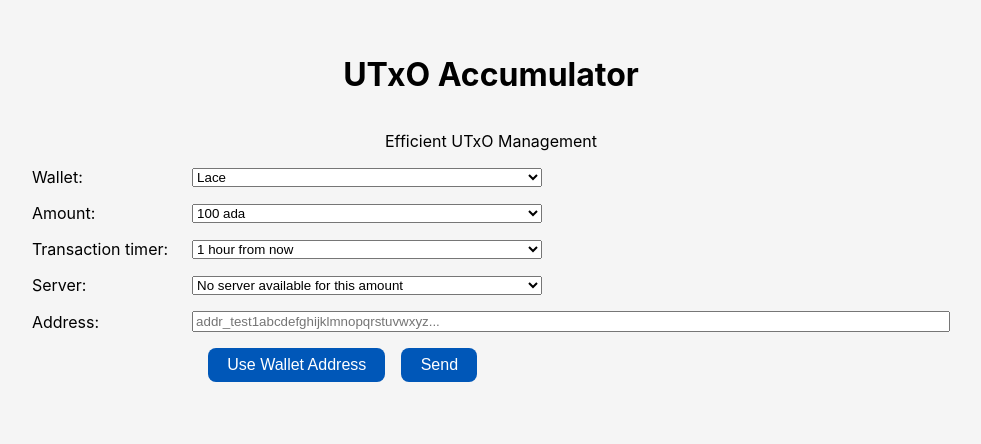
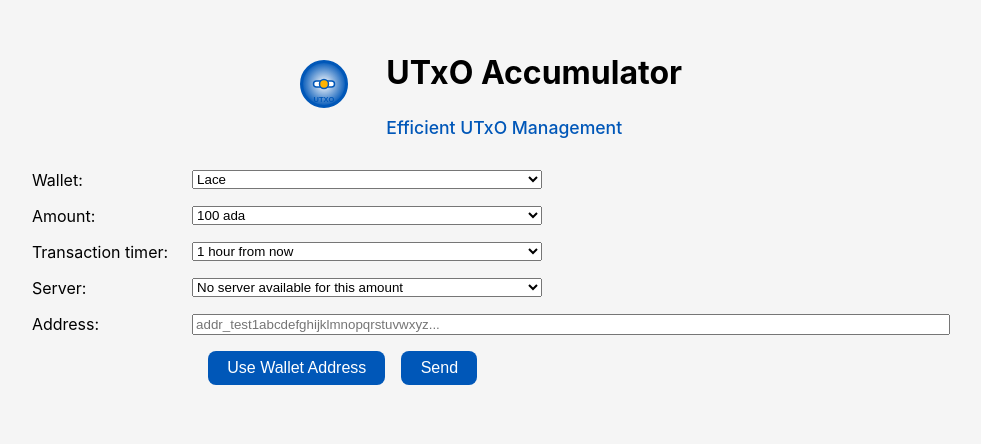
Before and after one commit to zkFold/utxo-accumulator-server, a website built with Vite: page web/ui/index.html in a window 1280 px wide. Shown: the part 164-608 px from the top of the page, without its empty margins (149-1130 px from the left). Built offline with nearby package versions, Linux system fonts and the light colour scheme; no server answers; files whose address does not match are found by name.

Commit message:
UI updates

```diff
--- a/web/ui/branding.css
+++ b/web/ui/branding.css
@@ -17,8 +17,31 @@ button {
   gap: 1em;
   margin-bottom: 2em;
 }
+.app-header {
+  display: flex;
+  align-items: center;
+  gap: 1.2em;
+  margin-bottom: 2em;
+}
 #app-logo {
   height: 48px;
   width: auto;
   display: none;
 }
+.app-logo {
+  height: 48px;
+  width: 48px;
+  object-fit: contain;
+  margin-right: 1.2em;
+}
+.app-title {
+  font-size: 2em;
+  font-weight: bold;
+  margin: 0;
+}
+.app-subtitle {
+  font-size: 1.1em;
+  color: var(--primary-color, #0057b8);
+  margin-top: 0.2em;
+  font-weight: 500;
+}
--- a/web/ui/branding.js
+++ b/web/ui/branding.js
@@ -9,7 +9,7 @@ export const BRANDING = {
     // Add more labels as needed
   },
   // Logo (set to empty string for no logo)
-  logoUrl: "logo.png",
+  logoUrl: "logo.svg",
   // Main style variables
   styles: {
     primaryColor: "#0057b8",
--- a/web/ui/index.ts
+++ b/web/ui/index.ts
@@ -6,15 +6,19 @@ import { parseAccumulationValue, setResultMessage, clearResultMessage, isValidPr
 import { walletSelect, serverSelect, amountSelect, addressInputGrid, fillAddrBtn, sendBtn, resultDivGrid, title, subtitle, initUILayout, removalTimeSelect } from './ui';
 
 // Set up branding: logo, title, styles, and labels
-document.getElementById('app-title')!.textContent = BRANDING.appTitle;
+document.getElementById('app-title')!.textContent = BRANDING.title;
 document.title = BRANDING.title;
-const logoEl = document.getElementById('app-logo') as HTMLImageElement;
-if (BRANDING.logoUrl) {
-  logoEl.src = BRANDING.logoUrl;
-  logoEl.style.display = 'inline';
-} else {
-  logoEl.style.display = 'none';
-}
+// Set favicon dynamically from BRANDING.logoUrl
+(function setFavicon() {
+  let favicon = document.querySelector('link[rel~="icon"]') as HTMLLinkElement | null;
+  if (!favicon) {
+    favicon = document.createElement('link');
+    favicon.rel = 'icon';
+    document.head.appendChild(favicon);
+  }
+  favicon.type = BRANDING.logoUrl.endsWith('.svg') ? 'image/svg+xml' : 'image/png';
+  favicon.href = BRANDING.logoUrl;
+})();
 // Inject style variables
 const styleVars = BRANDING.styles;
 for (const key in styleVars) {
--- a/web/ui/ui.ts
+++ b/web/ui/ui.ts
@@ -63,19 +63,52 @@ resultDivGrid.style.minHeight = '1.5em';
 resultDivGrid.style.maxWidth = '750px';
 resultDivGrid.style.overflowWrap = 'break-word';
 
+// --- HEADER CREATION ---
+export const logo = document.createElement('img');
+logo.src = BRANDING.logoUrl;
+logo.alt = 'Logo';
+logo.className = 'app-logo';
+logo.style.height = '48px';
+logo.style.width = '48px';
+logo.style.objectFit = 'contain';
+logo.style.marginRight = '1.2em';
+
+export const header = document.createElement('div');
+header.className = 'app-header';
+header.style.display = 'flex';
+header.style.alignItems = 'center';
+header.style.gap = '1.2em';
+
+const titleBlock = document.createElement('div');
+titleBlock.style.display = 'flex';
+titleBlock.style.flexDirection = 'column';
+titleBlock.appendChild(title);
+titleBlock.appendChild(subtitle);
+
+header.appendChild(logo);
+header.appendChild(titleBlock);
+
 // Set up the UI layout and structure
 export function initUILayout() {
   document.body.innerHTML = '';
+  // Create a single flex column container for header and content
+  const pageContainer = document.createElement('div');
+  pageContainer.style.display = 'flex';
+  pageContainer.style.flexDirection = 'column';
+  pageContainer.style.alignItems = 'center';
+  pageContainer.style.justifyContent = 'center';
+  pageContainer.style.minHeight = '100vh';
+  pageContainer.style.width = '100%';
+
+  // Add header to the container
+  pageContainer.appendChild(header);
+
+  // Main content container
   const container = document.createElement('div');
   container.style.display = 'flex';
   container.style.flexDirection = 'column';
-  container.style.alignItems = 'flex-start';
+  container.style.alignItems = 'center';
   container.style.gap = '1em';
-  document.body.appendChild(container);
-
-  // Title and subtitle
-  container.appendChild(title);
-  container.appendChild(subtitle);
 
   // Two-column layout for labels and inputs
   const formGrid = document.createElement('div');
@@ -137,12 +170,8 @@ export function initUILayout() {
   formGrid.appendChild(resultDivGrid);
 
   container.appendChild(formGrid);
-
-  // Center the content of the page
-  container.style.alignItems = 'center';
-  container.style.justifyContent = 'center';
-  container.style.margin = '0 auto';
-  container.style.minHeight = '100vh';
+  pageContainer.appendChild(container);
+  document.body.appendChild(pageContainer);
 
   // Remove vertical scrollbar if not needed
   const style = document.createElement('style');
```
Also changed, not shown: web/ui/logo.svg (added).
